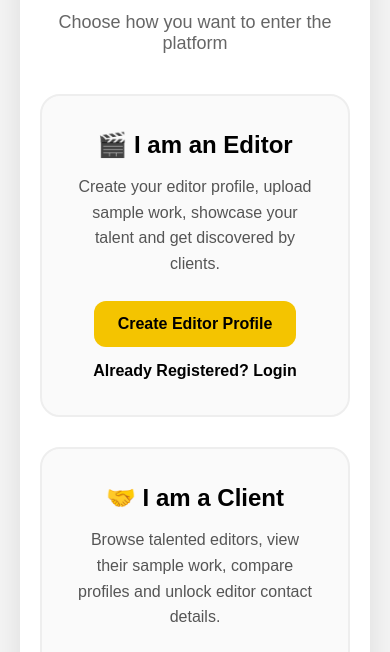
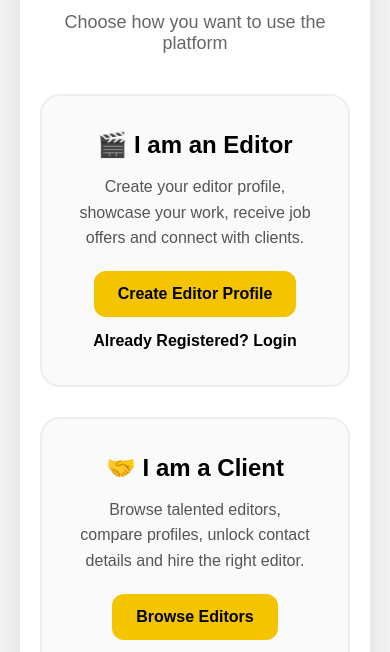
Before and after one commit to saqibkhan0709/reciproca-learning, a website: page index.html in a window 390 px wide. Shown: the part 170-822 px from the top of the page. Drawn offline with Linux system fonts and the light colour scheme.

Commit message:
Update index.html

```diff
--- a/index.html
+++ b/index.html
@@ -4,51 +4,183 @@
 <meta charset="UTF-8">
 <meta name="viewport" content="width=device-width, initial-scale=1.0">
 <title>RECIPROCA EdiNet</title>
+
 <style>
-*{margin:0;padding:0;box-sizing:border-box;font-family:Arial,sans-serif;}
-body{background:#f4f4f4;display:flex;justify-content:center;align-items:center;min-height:100vh;padding:20px;}
-.container{background:white;width:100%;max-width:1000px;border-radius:25px;padding:50px;box-shadow:0 10px 30px rgba(0,0,0,0.1);text-align:center;}
-h1{font-size:48px;margin-bottom:15px;}
-.highlight{color:#f4c400;}
-.subtitle{color:#666;margin-bottom:40px;font-size:18px;}
-.cards{display:grid;grid-template-columns:repeat(auto-fit,minmax(280px,1fr));gap:30px;}
-.card{background:#fafafa;border:2px solid #eee;border-radius:20px;padding:35px;transition:0.3s;}
-.card:hover{transform:translateY(-6px);border-color:#f4c400;}
-.card h2{margin-bottom:15px;color:#000;}
-.card p{color:#555;line-height:1.6;margin-bottom:25px;}
-.btn{background:#f4c400;color:black;text-decoration:none;padding:14px 24px;border-radius:12px;font-weight:bold;display:inline-block;}
-.login-link{display:inline-block;margin-top:15px;color:#000;text-decoration:none;font-weight:bold;}
-.footer{margin-top:35px;color:#888;font-size:14px;}
-@media(max-width:768px){h1{font-size:34px}.container{padding:30px 20px}}
+*{
+    margin:0;
+    padding:0;
+    box-sizing:border-box;
+    font-family:Arial,sans-serif;
+}
+
+body{
+    background:#f4f4f4;
+    display:flex;
+    justify-content:center;
+    align-items:center;
+    min-height:100vh;
+    padding:20px;
+}
+
+.container{
+    background:white;
+    width:100%;
+    max-width:1000px;
+    border-radius:25px;
+    padding:50px;
+    box-shadow:0 10px 30px rgba(0,0,0,0.1);
+    text-align:center;
+}
+
+h1{
+    font-size:48px;
+    margin-bottom:15px;
+}
+
+.highlight{
+    color:#f4c400;
+}
+
+.subtitle{
+    color:#666;
+    margin-bottom:40px;
+    font-size:18px;
+}
+
+.cards{
+    display:grid;
+    grid-template-columns:repeat(auto-fit,minmax(280px,1fr));
+    gap:30px;
+}
+
+.card{
+    background:#fafafa;
+    border:2px solid #eee;
+    border-radius:20px;
+    padding:35px;
+    transition:.3s;
+}
+
+.card:hover{
+    transform:translateY(-6px);
+    border-color:#f4c400;
+}
+
+.card h2{
+    margin-bottom:15px;
+}
+
+.card p{
+    color:#555;
+    line-height:1.6;
+    margin-bottom:20px;
+}
+
+.btn{
+    background:#f4c400;
+    color:black;
+    text-decoration:none;
+    padding:14px 24px;
+    border-radius:12px;
+    font-weight:bold;
+    display:inline-block;
+}
+
+.btn:hover{
+    opacity:.9;
+}
+
+.login-link{
+    display:block;
+    margin-top:15px;
+    color:#000;
+    text-decoration:none;
+    font-weight:bold;
+}
+
+.footer{
+    margin-top:35px;
+    color:#888;
+    font-size:14px;
+}
+
+@media(max-width:768px){
+
+    h1{
+        font-size:34px;
+    }
+
+    .container{
+        padding:30px 20px;
+    }
+}
 </style>
 </head>
 
 <body>
+
 <div class="container">
-  <h1>Welcome to <span class="highlight">RECIPROCA EdiNet</span></h1>
-  <p class="subtitle">Choose how you want to enter the platform</p>
+
+    <h1>
+        Welcome to
+        <span class="highlight">RECIPROCA EdiNet</span>
+    </h1>
+
+    <p class="subtitle">
+        Choose how you want to use the platform
+    </p>
 
     <div class="cards">
+
+        <!-- EDITOR CARD -->
+
         <div class="card">
+
             <h2>🎬 I am an Editor</h2>
-      <p>Create your editor profile, upload sample work, showcase your talent and get discovered by clients.</p>
 
-      <a href="new-register.html" class="btn">Create Editor Profile</a>
-      <br>
-      <a href="login.html" class="login-link">Already Registered? Login</a>
+            <p>
+                Create your editor profile,
+                showcase your work,
+                receive job offers and
+                connect with clients.
+            </p>
+
+            <a href="new-register.html" class="btn">
+                Create Editor Profile
+            </a>
+
+            <a href="login.html" class="login-link">
+                Already Registered? Login
+            </a>
+
         </div>
 
+        <!-- CLIENT CARD -->
+
         <div class="card">
+
             <h2>🤝 I am a Client</h2>
-      <p>Browse talented editors, view their sample work, compare profiles and unlock editor contact details.</p>
 
-      <a href="browse-editors.html" class="btn">Browse Editors</a>
+            <p>
+                Browse talented editors,
+                compare profiles,
+                unlock contact details
+                and hire the right editor.
+            </p>
+
+            <a href="browse-editors.html" class="btn">
+                Browse Editors
+            </a>
+
         </div>
+
     </div>
 
     <div class="footer">
-    No commissions. Editors keep 100% of their earnings.
+        RECIPROCA EdiNet • Connecting Editors & Clients
     </div>
+
 </div>
+
 </body>
 </html>
```
Lines whose indentation alone changed are shown as unchanged.
